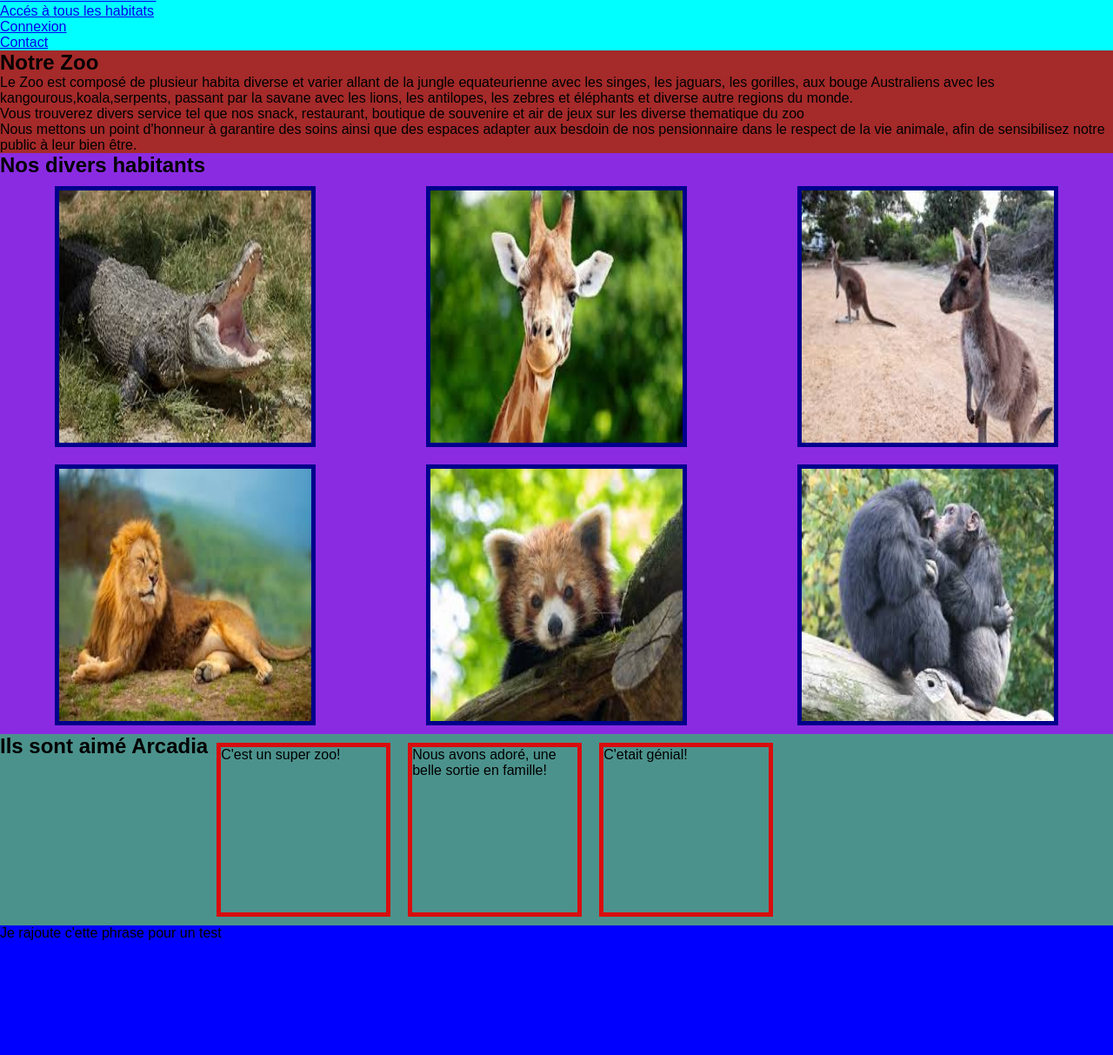
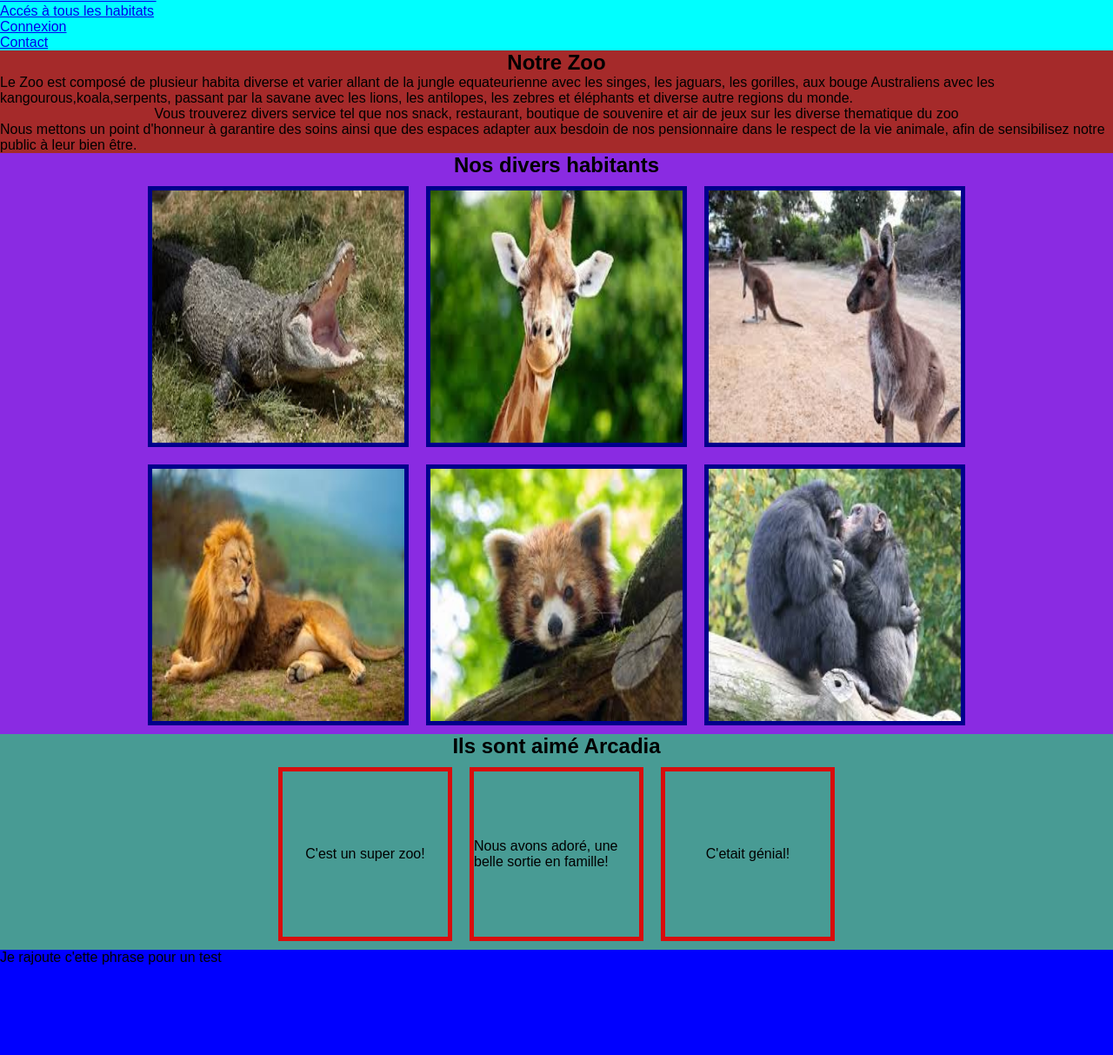
Before and after one commit to Cridau/Arcadia, a plain HTML site: page index.html in a window 1280 px wide. Shown: the part 87-1300 px from the top of the page at 87% size. Drawn offline with Linux system fonts and the light colour scheme.

Commit message:
ajout des div accueil, navigation, presentation et les_avis + modification et ajouts css

```diff
--- a/index.css
+++ b/index.css
@@ -21,10 +21,23 @@ footer{
     height: 200px;
 }
 
+/*section navigation*/
+
+
+/*section présentations*/
+
+#presentations{
+    display: flex;
+    align-items: center;
+    flex-direction: column;
+
+}
+
 /*intégration des photos*/
 #imgs{
     display: flex;
     flex-direction: column;
+    align-items: center;
     width: auto;
     background-color: blueviolet;
 }
@@ -53,14 +66,22 @@ img{
 
 /*section des avis*/
 
-#avis{
+#les_avis{
     display: flex;
+    flex-direction: column;
+    align-items: center;
     width: auto;
-    background-color: rgba(15, 219, 209, 0.589);
-    border:5px solide rgb(209, 13, 209);
+    background-color: rgba(7, 235, 223, 0.589);
+    border:10px solide rgb(209, 13, 209);
+}
+
+.avis{
+    display: flex;
 }
 
 .avi{
+    display: flex;
+    align-items: center;
     border:solid 5px rgb(216, 13, 13);
     width: 200px;
     height: 200px;
--- a/index.html
+++ b/index.html
@@ -8,8 +8,11 @@
 </head>
 <body>
     <header>
+        <div id="accueil">
             <h1>Bonjour et bienvenue au Zoo d'Arcadia</h1>
             <p>Venez découvrire nos diverse habitats qui vont ravire petits et grands</p>
+        </div>
+        <div id="navigation">
             <nav>
                 <ul>
                     <li>
@@ -29,13 +32,16 @@
                     </li>
                 </ul>
             </nav>
+        </div>
     </header>
     <main>
+        <div id="presentations">
             <h2>Notre Zoo</h2>
             <p>Le Zoo est composé de plusieur habita diverse et varier allant de la jungle equateurienne avec les singes, les jaguars, les gorilles, aux bouge Australiens avec les kangourous,koala,serpents, passant par la savane avec les lions, les antilopes, les zebres et éléphants et diverse autre regions du monde.</p>
             <p>Vous trouverez divers service tel que nos snack, restaurant, boutique de souvenire et air de jeux sur les diverse thematique du zoo</p>
             <p>Nous mettons un point d'honneur à garantire des soins ainsi que des espaces adapter aux besdoin de nos pensionnaire dans le respect de la vie animale, afin de sensibilisez notre public
                 à leur bien être.</p>
+        </div>
         <div id="imgs">
             <h2>Nos divers habitants</h2>
             <div class="range1">
@@ -62,8 +68,9 @@
             </div>
         </div>
 
-        <div id="avis">
+        <div id="les_avis">
             <h2>Ils sont aimé Arcadia</h2>
+            <div class="avis">
                 <div class="avi">
                     <p>C'est un super zoo!</p>
                 </div>
@@ -74,6 +81,7 @@
                     <p>C'etait génial!</p>
                 </div>
             </div>
+        </div>
     </main>
     <footer>
         <p>Je rajoute c'ette phrase pour un test</p>
```
Lines whose indentation alone changed are shown as unchanged.
